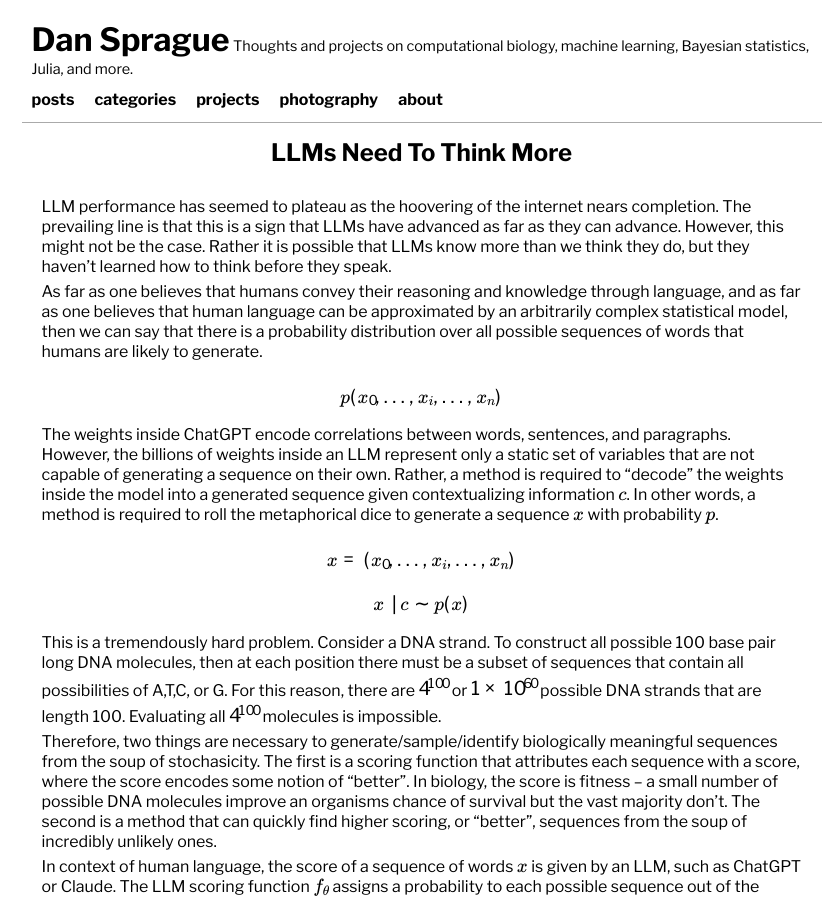
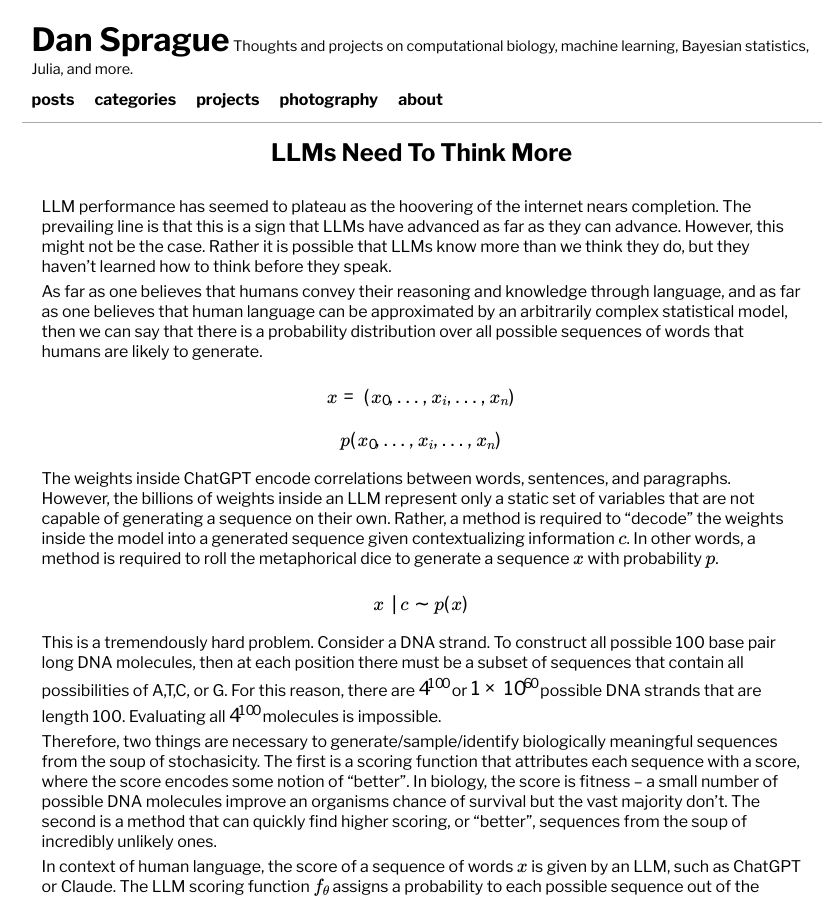
Before and after one commit to dan-sprague/dan-sprague.github.io, a Jekyll site: the page built from _posts/2025-02-02-llmthinking.markdown, in a window 1280 px wide and 900 px high. Shown: the whole window, without its empty margins (211-1050 px from the left). Built offline with Jekyll 4.4.1, drawn with Linux system fonts in a browser that asks for light colours; formulas are drawn with MathJax 3.

Commit message:
fixed bug

```diff
--- a/_posts/2025-02-02-llmthinking.markdown
+++ b/_posts/2025-02-02-llmthinking.markdown
@@ -11,11 +11,12 @@ LLM performance has seemed to plateau as the hoovering of the internet nears com
 
 As far as one believes that humans convey their reasoning and knowledge through language, and as far as one believes that human language can be approximated by an arbitrarily complex statistical model, then we can say that there is a probability distribution over all possible sequences of words that humans are likely to generate.
 
+$$x = (x_0,...,x_i,...,x_n)$$
+
 $$p(x_0,...,x_i,...,x_n)$$
 
 The weights inside ChatGPT encode correlations between words, sentences, and paragraphs. However, the billions of weights inside an LLM represent only a static set of variables that are not capable of generating a sequence on their own. Rather, a method is required to "decode" the weights inside the model into a generated sequence given contextualizing information $c$. In other words, a method is required to roll the metaphorical dice to generate a sequence $x$ with probability $p$.
 
-$$x = (x_0,...,x_i,...,x_n)$$
 
 $$ x \mid c \sim p(x) $$
 
```
